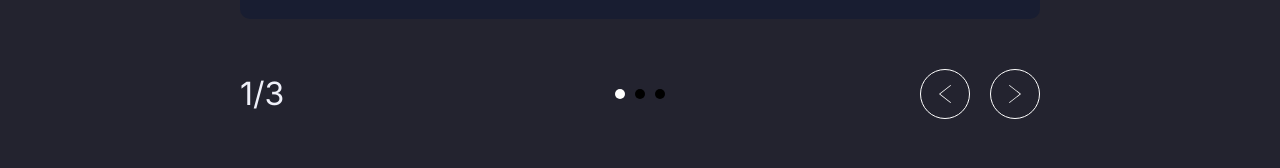
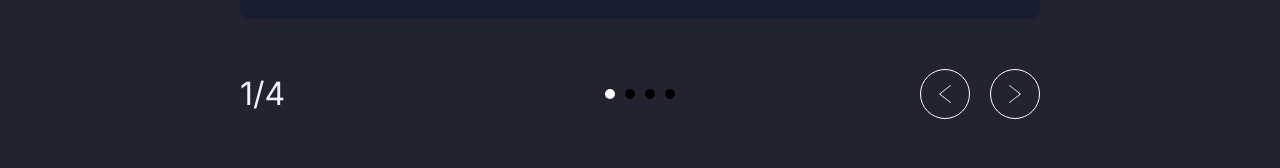
Before and after one commit to IvanValovyi/portfolio, a Next.js app: page / in a window 1280 px wide. Shown: the part 1377-1545 px from the top of the page. Built offline with nearby package versions, Linux system fonts and the light colour scheme.

Commit message:
Added new project

```diff
--- a/components/Projects.tsx
+++ b/components/Projects.tsx
@@ -12,6 +12,11 @@ const projectsList: Project[] = [
     name: "Travel",
     link: "https://travel-three-tawny.vercel.app/",
     imgSrc: "/images/projects/travel.webp",
+  },
+  {
+    name: "Besnik",
+    link: "https://besnik-zeta.vercel.app/",
+    imgSrc: "/images/projects/besnik.webp",
   },
   {
     name: "Weather",
```
Also changed, not shown: public/images/projects/besnik.webp (added).
